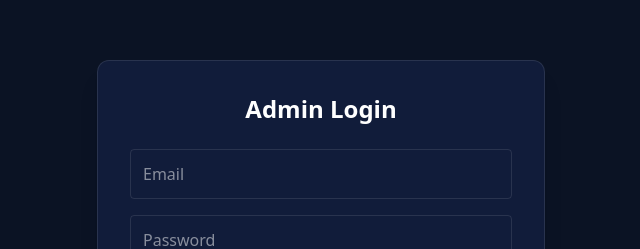
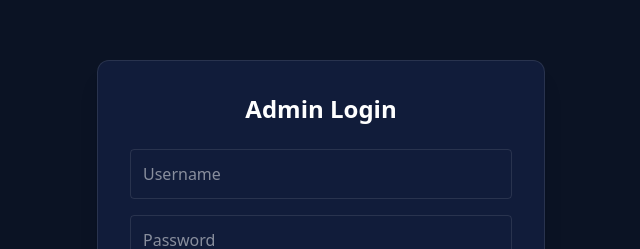
Before and after one commit to piyush-0930/VeloShift-Digital, a React (Vite) app: page /admin in a window 1280 px wide. Shown: the part 189-438 px from the top of the page, without its empty margins (319-959 px from the left). Built offline with nearby package versions, Linux system fonts and the light colour scheme; no server answers.

Commit message:
Frontend Upgraded

```diff
--- a/src/admin/AdminLogin.jsx
+++ b/src/admin/AdminLogin.jsx
@@ -2,25 +2,36 @@ import { useState } from "react";
 import { useNavigate } from "react-router-dom";
 
 export default function AdminLogin() {
-  const [form, setForm] = useState({ email: "", password: "" });
+  const [form, setForm] = useState({ username: "", password: "" });
   const navigate = useNavigate();
 
   function onChange(e) {
     setForm({ ...form, [e.target.name]: e.target.value });
   }
 
-  function onSubmit(e) {
+  async function onSubmit(e) {
     e.preventDefault();
 
-    // ✅ FIXED LOGIN CHECK
-    if (
-      form.email.trim().toLowerCase() === "admin@veloshift.com" &&
-      form.password.trim() === "admin123"
-    ) {
-      localStorage.setItem("admin_token", "dummy_token");
-      navigate("/admin/dashboard");
-    } else {
-      alert("Invalid credentials");
+    try {
+      const res = await fetch("https://veloshift-backend.onrender.com/api/admin/login", {
+        method: "POST",
+        headers: {
+          "Content-Type": "application/json"
+        },
+        body: JSON.stringify(form)
+      });
+
+      const data = await res.json();
+
+      if (res.ok) {
+        localStorage.setItem("admin_token", data.token);
+        navigate("/admin/dashboard");
+      } else {
+        alert(data.message || "Login failed");
+      }
+    } catch (err) {
+      console.error(err);
+      alert("Server error");
     }
   }
 
@@ -35,10 +46,10 @@ export default function AdminLogin() {
         <form onSubmit={onSubmit} className="space-y-4">
 
           <input
-            name="email"
-            type="email"
-            placeholder="Email"
-            value={form.email}
+            name="username"
+            type="text"
+            placeholder="Username"
+            value={form.username}
             onChange={onChange}
             className="w-full p-3 rounded bg-transparent border border-white/10 text-white outline-none"
           />
```
